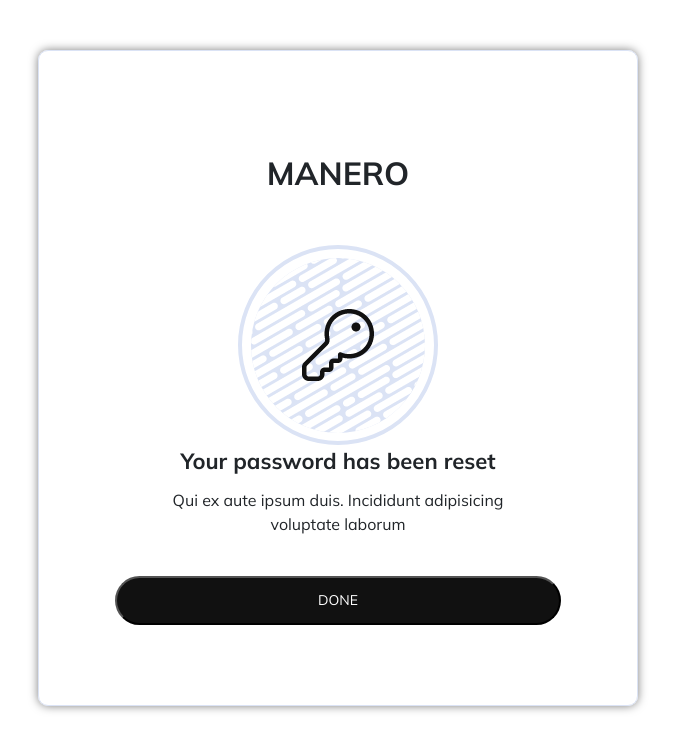
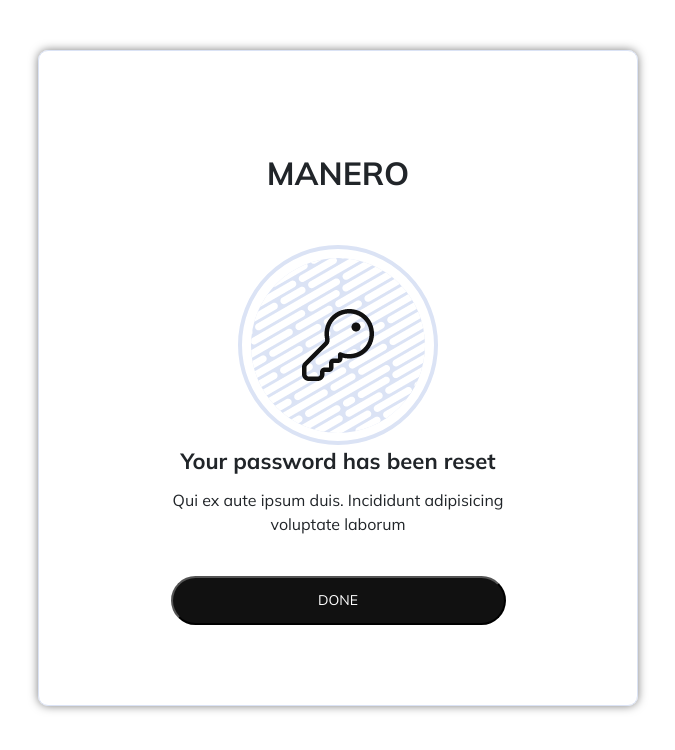
Before and after one commit to PatrikByren/Manero-frontend, a React (Create React App) app: page /forgotpasswordemail in a window 1280 px wide. Shown: the top 750 px of the page, without its empty margins (302-977 px from the left). Built offline with nearby package versions, Linux system fonts and the light colour scheme.

Commit message:
Fixed links

```diff
--- a/src/App.css
+++ b/src/App.css
@@ -641,8 +641,7 @@ html, body {
   margin: 10px 15%;
 }
 .passwordbyemail .basebtn {
-  padding-left: 35%;
-  padding-right: 35%;
+  min-width: 335px;
 }
 
 .field {
--- a/src/asset/scss/components/_forgotpasswordsendemail.scss
+++ b/src/asset/scss/components/_forgotpasswordsendemail.scss
@@ -13,7 +13,6 @@
         margin: 10px 15%;
     }
     .basebtn{
-        padding-left: 35%;
-        padding-right: 35%;
+        min-width: 335px;
     }
 }
--- a/src/components/sections/AccountCreated.js
+++ b/src/components/sections/AccountCreated.js
@@ -1,6 +1,7 @@
 import React from "react";
 import Image from "../../asset/images/userimg.png";
 import Header from "./Header";
+import { NavLink } from "react-router-dom";
 
 const AccountCreated = () => {
   return (
@@ -21,9 +22,11 @@ const AccountCreated = () => {
             Your account had been created <br></br>successfully.
           </p>
         </div>
+        <NavLink to="/">
           <button className="basebtn" type="submit">
             SHOP NOW
           </button>
+        </NavLink>
       </div>
     </div>
   );
--- a/src/components/sections/SignInForm.js
+++ b/src/components/sections/SignInForm.js
@@ -59,7 +59,7 @@ const SignInForm = () => {
           </form>
           <div className="text-center mt-3">
             Don't have an account?{" "}
-            <NavLink to="/signup" className="text-decoration-none">
+            <NavLink to="/signup" className="sign-up-link">
               Sign up.
             </NavLink>
           </div>
--- a/src/views/signInSignUpViews/ForgotPasswordSendEmailView.js
+++ b/src/views/signInSignUpViews/ForgotPasswordSendEmailView.js
@@ -1,19 +1,24 @@
-import React from 'react'
-import Image from '../../asset/images/keyimg.png'
+import React from "react";
+import Image from "../../asset/images/keyimg.png";
+import { NavLink } from "react-router-dom";
 
 const ForgotPasswordSendEmailView = () => {
   return (
-    <div className='container media-border'>
-    <div className='passwordbyemail'>
-      <div className='title-1 m-5'>MANERO</div>
-      <img src={Image} alt="unlock a key" />
-      <div className='lineup30'></div>
-      <div className='title-2 text-center'>Your password has been reset</div>
-      <div className='content text-center'>Qui ex aute ipsum duis. Incididunt adipisicing voluptate laborum</div>
-      <button className='basebtn'>DONE</button>
+    <div className="container media-border">
+      <div className="passwordbyemail">
+        <div className="title-1 m-5">MANERO</div>
+        <img src={Image} alt="unlock a key" />
+        <div className="lineup30"></div>
+        <div className="title-2 text-center">Your password has been reset</div>
+        <div className="content text-center">
+          Qui ex aute ipsum duis. Incididunt adipisicing voluptate laborum
+        </div>
+        <NavLink to="/newpassword">
+          <button className="basebtn">DONE</button>
+        </NavLink>
+      </div>
     </div>
-    </div>
-  )
-}
+  );
+};
 
-export default ForgotPasswordSendEmailView
+export default ForgotPasswordSendEmailView;
```
Lines whose indentation alone changed are shown as unchanged.
